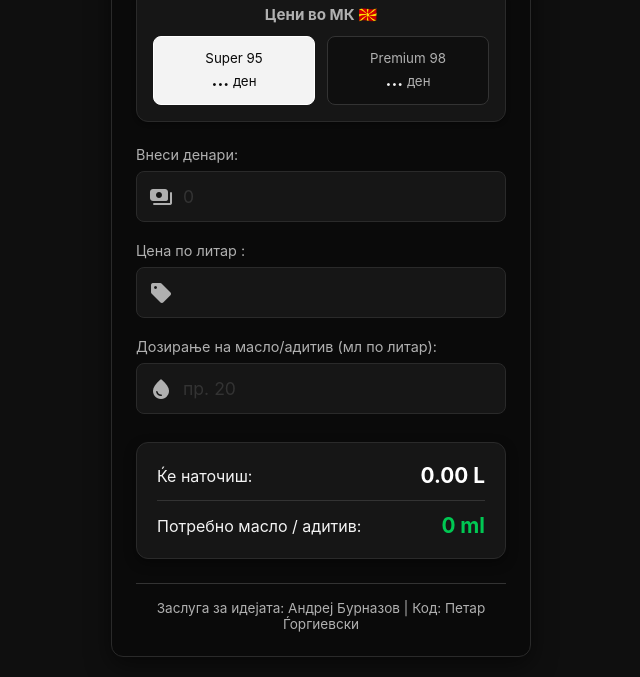
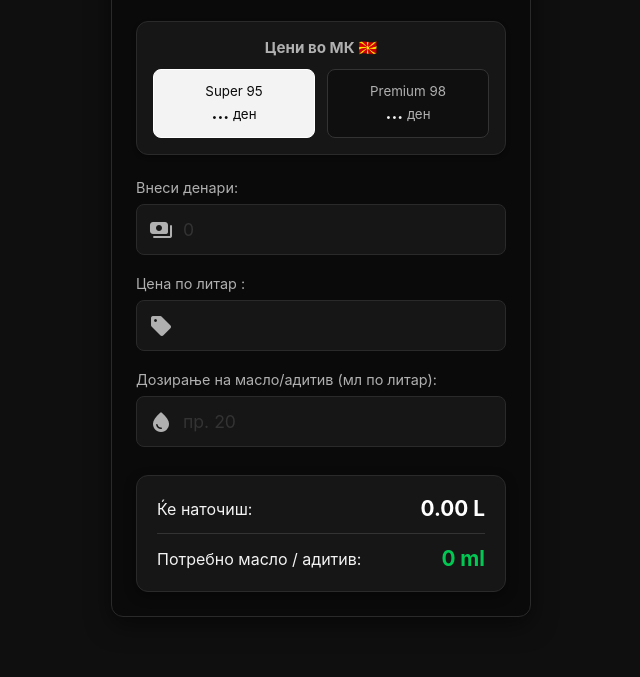
Before and after one commit to Mubloxi/fuel-calculator, a plain HTML site: page public/index.html in a window 1280 px wide. Shown: the part 130-807 px from the top of the page, without its empty margins (319-959 px from the left). Drawn offline with Linux system fonts and the light colour scheme; no server answers.

Commit message:
Update index.html

```diff
--- a/public/index.html
+++ b/public/index.html
@@ -66,11 +66,6 @@
             </div>
         </main>
 
-        <footer class="app-footer slide-up delay-3">
-            <p id="footerText">Заслуга за идејата: Андреј Бурназов | Код: Петар Ѓоргиевски</p>
-        </footer>
-    </div>
-
     <script src="script.js"></script>
 </body>
 </html>
```
